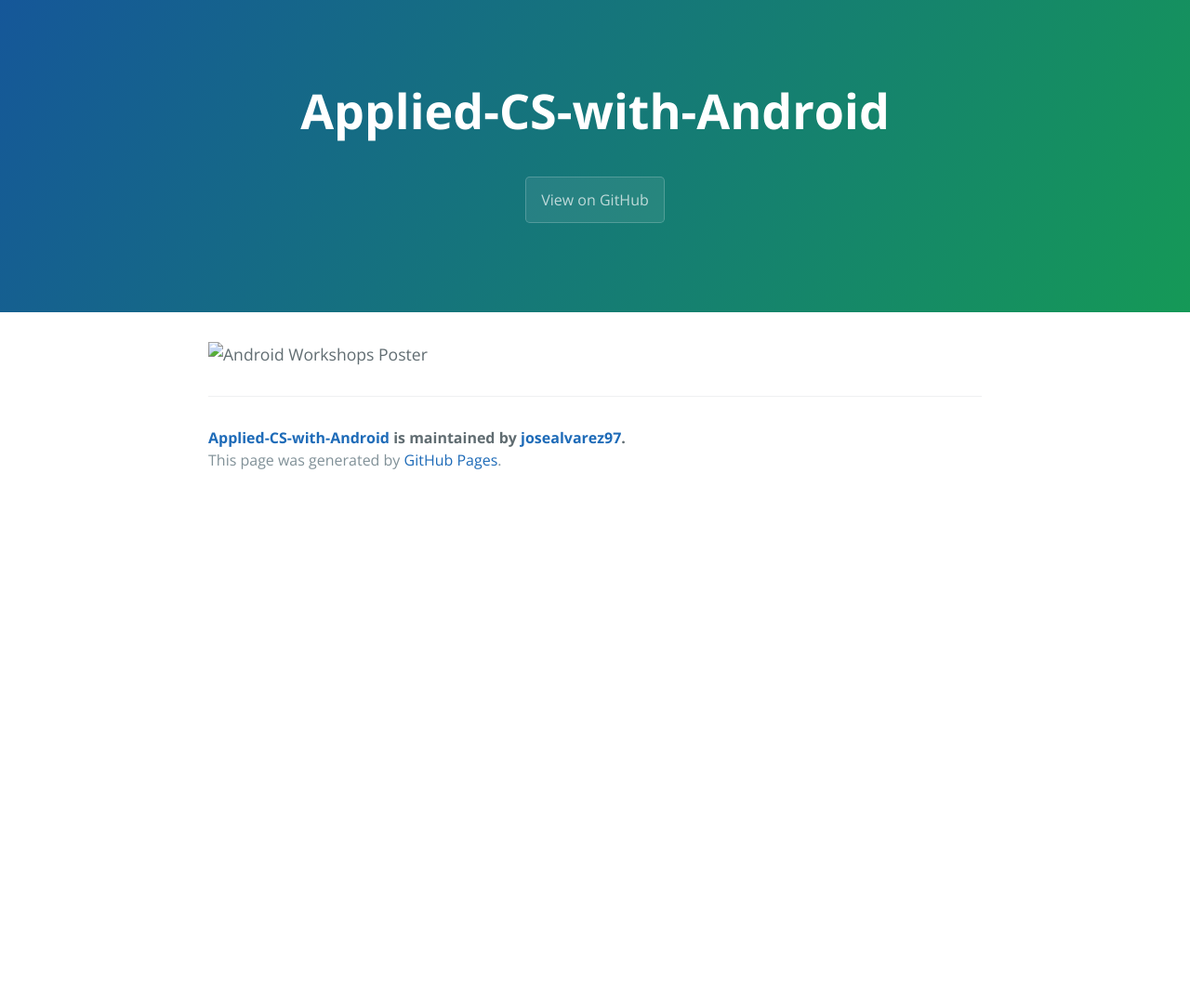
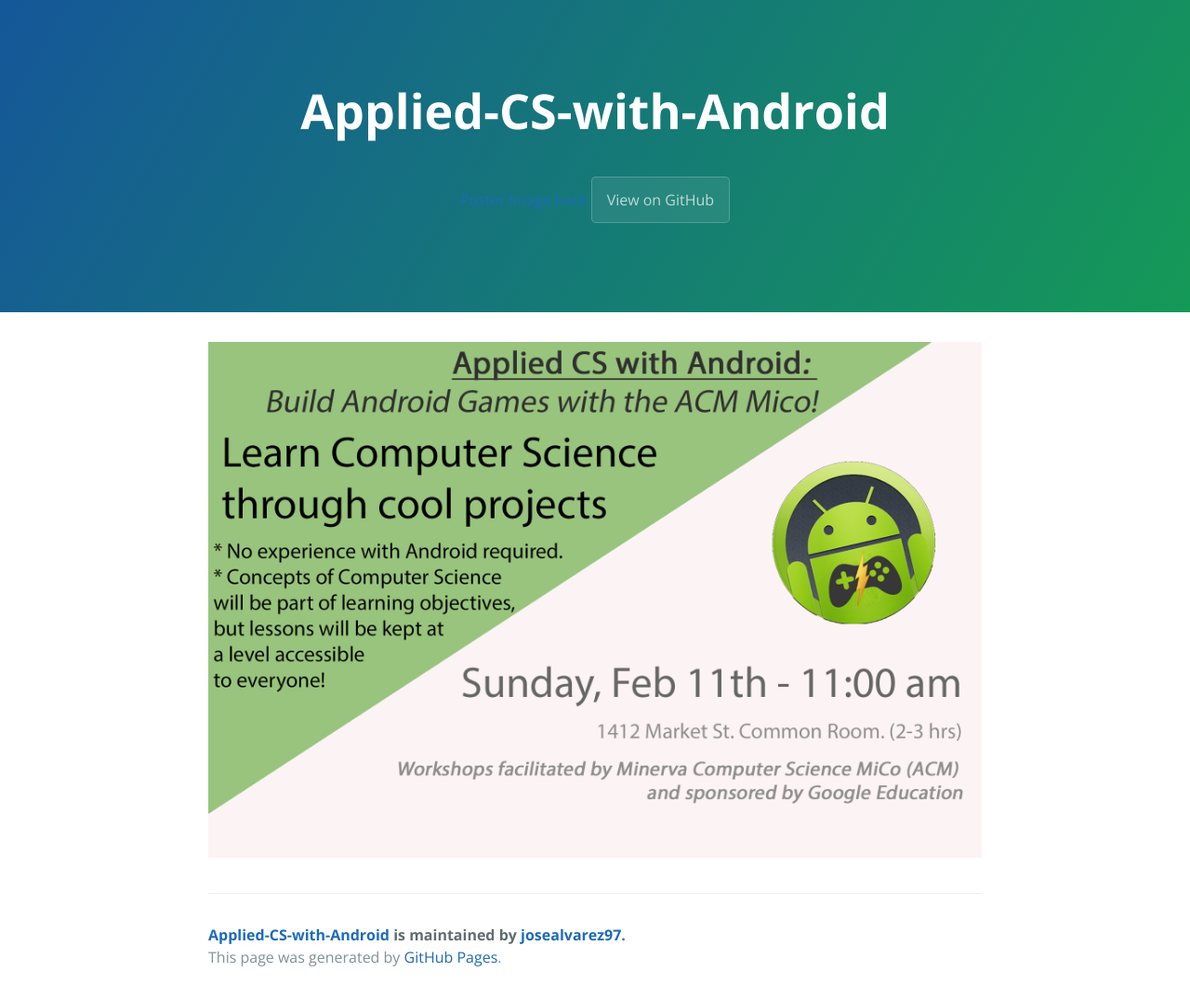
Before and after one commit to josealvarez97/Applied-CS-with-Android, a Jekyll site: the page built from docs/index.md, in a window 1280 px wide. Shown: the whole page at 93% size. Built offline with Jekyll 4.4.1, drawn with Linux system fonts in a browser that asks for light colours; our own code applies the rules of GitHub Pages for plain Markdown files; the repository's description, which GitHub fills in, is left out; before the commit the page ends 900 px from its top, so only the background shows below that.

Commit message:
UPDATED Github Webpage
Moved position of workshop poster.

P.S.Right now just playing with the template.

```diff
--- a/docs/_layouts/default.html
+++ b/docs/_layouts/default.html
@@ -13,6 +13,7 @@
     <section class="page-header">
       <h1 class="project-name">{{ site.title | default: site.github.repository_name }}</h1>
       <h2 class="project-tagline">{{ site.description | default: site.github.project_tagline }}</h2>
+      <a href="https://raw.githubusercontent.com/josealvarez97/Applied-CS-with-Android/master/docs/images/AndroidWorkshop-ASCENT.jpg">Poster Image here</a>
       {% if site.github.is_project_page %}
         <a href="{{ site.github.repository_url }}" class="btn">View on GitHub</a>
       {% endif %}
--- a/docs/index.md
+++ b/docs/index.md
@@ -1 +1 @@
-![Android Workshops Poster](/docs/AndroidWorkshop-ASCENT.jpg)
+![Android Workshops Poster](/images/AndroidWorkshop-ASCENT.jpg)
```
Also changed, not shown: docs/images/AndroidWorkshop-ASCENT.jpg (renamed from docs/AndroidWorkshop-ASCENT.jpg).
